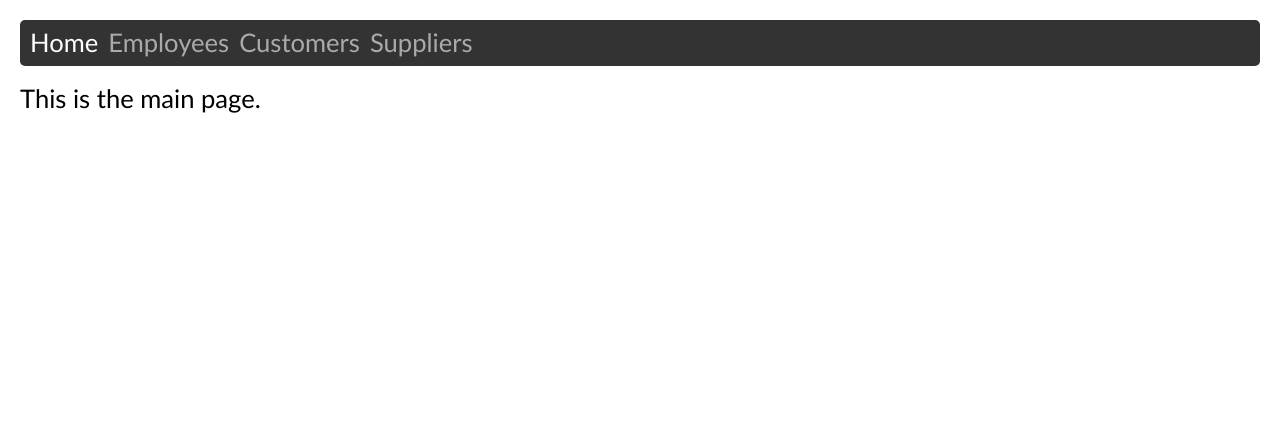
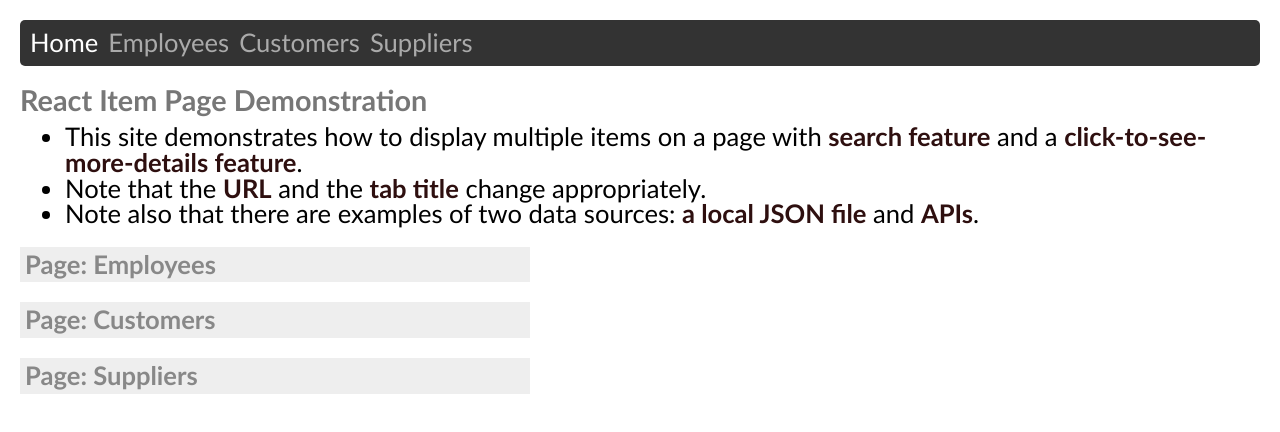
Before and after one commit to edwardtanguay/react-items-page-search-and-display, a React (Create React App) app: page / in a window 1280 px wide. Shown: the top 432 px of the page. Built offline with nearby package versions, Linux system fonts and the light colour scheme.

Commit message:
home half finished

```diff
--- a/src/App.scss
+++ b/src/App.scss
@@ -22,9 +22,24 @@ body {
 		h1:not(:first-of-type) {
 			margin-top: 20px;
 		}
+		strong {
+			color: rgb(46, 15, 15);
+		}
 		ul {
 			list-style-type: disc;
 			margin: 0 0 0 30px;
+		}
+		p {
+			line-height: 2rem;
+		}
+		h1 {
+			margin-bottom: 10px;
+			font-size: 1.8rem;
+		}
+		h2 {
+			margin-top: 20px;
+			font-size: 1.6rem;
+			max-width: 500px;
 		}
 		nav {
 			background-color: #333;
@@ -49,6 +64,12 @@ body {
 			margin-bottom: 20px;
 		}
 	}
+	div.pageHome {
+		ul {
+			margin-left: 45px;
+		}
+	}
+
 	div.pagePersons {
 		span.allPersonsLink {
 			text-decoration: underline;
--- a/src/pages/PageHome.js
+++ b/src/pages/PageHome.js
@@ -1,7 +1,16 @@
 const PageHome = () => {
 	return (
 		<div className="pageHome">
-			This is the main page.
+			<h1>React Item Page Demonstration</h1>
+			<ul>
+				<li>This site demonstrates how to display multiple items on a page with <strong>search feature</strong> and a <strong>click-to-see-more-details feature</strong>.</li>
+				<li>Note that the <strong>URL</strong> and the <strong>tab title</strong> change appropriately.</li>
+				<li>Note also that there are examples of two data sources: <strong>a local JSON file</strong> and <strong>APIs</strong>.</li>
+			</ul>
+
+			<h2>Page: Employees</h2>
+			<h2>Page: Customers</h2>
+			<h2>Page: Suppliers</h2>
 		</div>
 	)
 }
--- a/src/reset.css
+++ b/src/reset.css
@@ -7,7 +7,7 @@ html, body, div, span, applet, object, iframe,
 h1, h2, h3, h4, h5, h6, p, blockquote, pre,
 a, abbr, acronym, address, big, cite, code,
 del, dfn, em, img, ins, kbd, q, s, samp,
-small, strike, strong, sub, sup, tt, var,
+small, strike, sub, sup, tt, var,
 b, u, i, center,
 dl, dt, dd, ol, ul, li,
 fieldset, form, label, legend,
```
